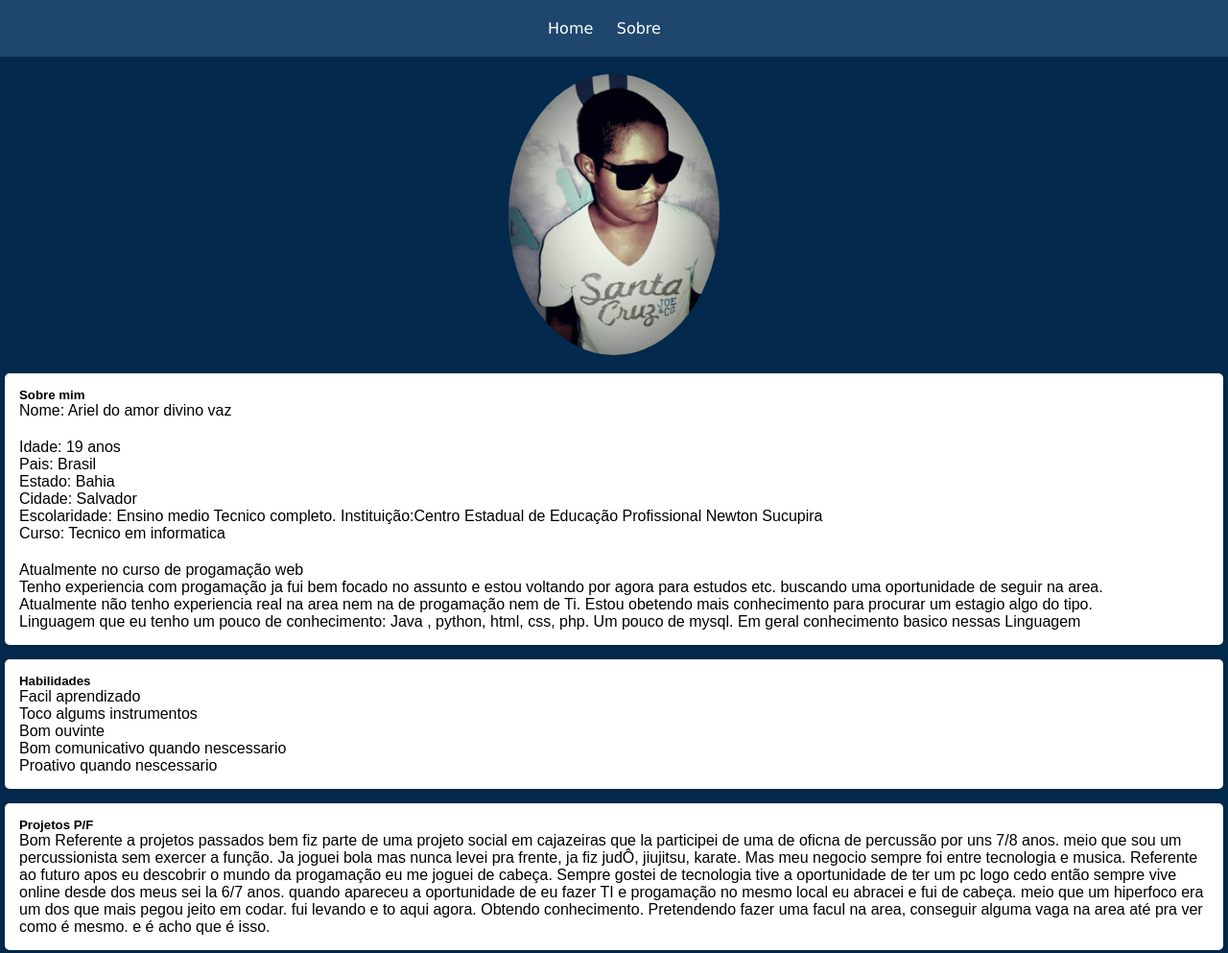
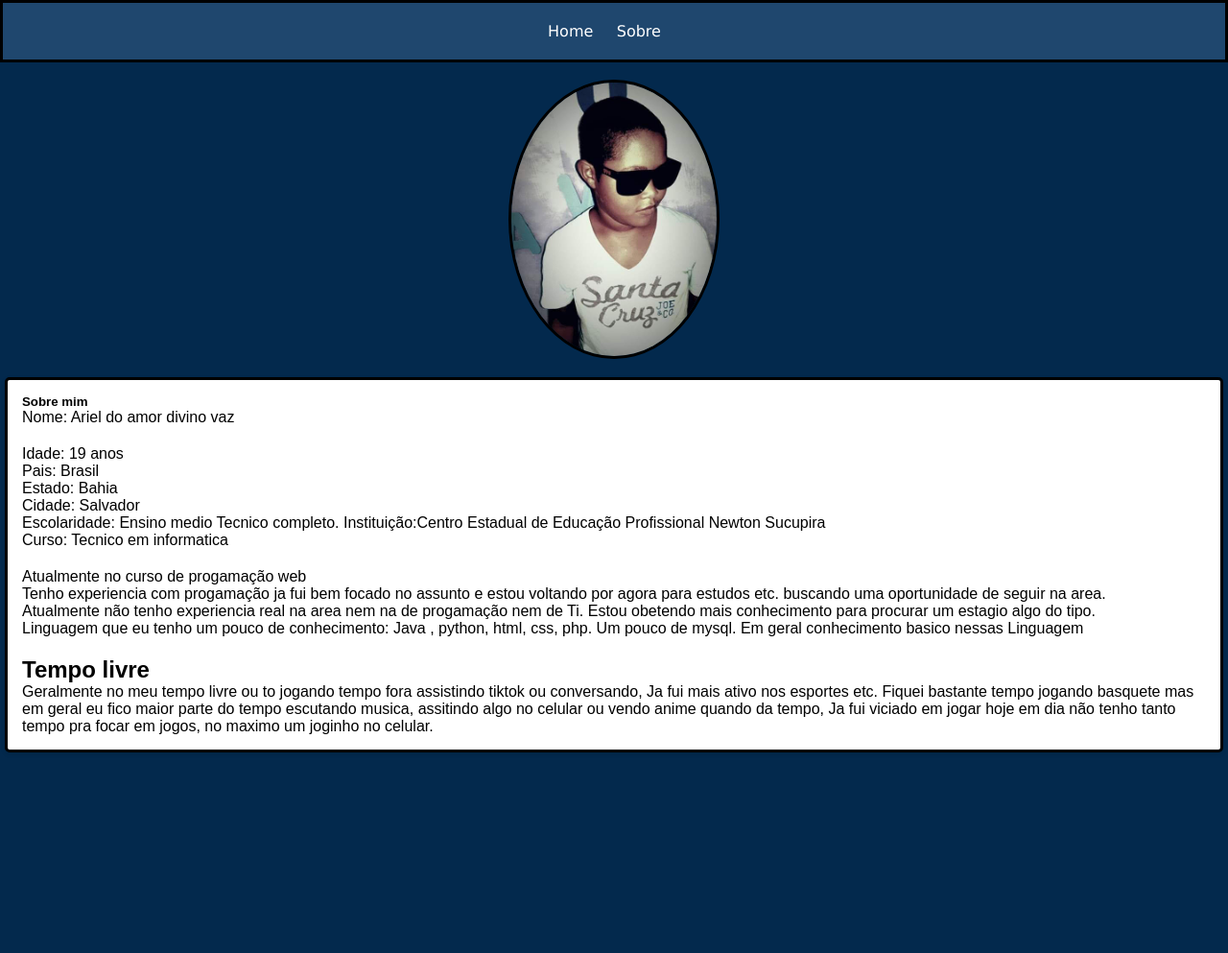
Before and after one commit to llovves2/portfolio, a plain HTML site: page src/sobre.html in a window 1280 px wide. Shown: the whole page at 96% size. After the commit the page ends 800 px from the top, so only its background shows below. Drawn offline with Linux system fonts and the light colour scheme.

Commit message:
add arquivos

```diff
--- a/src/css/index.css
+++ b/src/css/index.css
@@ -8,6 +8,7 @@
 }
 
 nav {
+    border: solid black ;
     background-color: #1f476e;
     padding: 20px;
     text-align: center;
@@ -33,7 +34,7 @@ body {
 }
 .emagem{
     padding-top: 55px;
-    border-radius: 09%;
+    border-radius: 9%;
 }
 .icon {
     /* border: 1px solid black; */
@@ -42,3 +43,18 @@ body {
 
     margin-top: 50px;
 }
+.card {
+    border: solid black;
+    display: flex;
+    flex-flow: column wrap;
+    justify-content: center;
+    align-items: center;
+
+    font-family: Arial, Helvetica, sans-serif;
+
+    background-color: white;
+    padding: 15px;
+    margin: 15px 5px;
+    border-radius: 5px;
+    box-shadow: 0 2px 5px rgba(0, 0, 0,0.1);
+}
--- a/src/css/sobre.css
+++ b/src/css/sobre.css
@@ -8,6 +8,8 @@
 }
 
 nav {
+    border: solid black ;
+
     background-color: #1f476e;
     padding: 20px;
     text-align: center;
@@ -32,6 +34,7 @@ body {
 img {
     width: 220px;
     border-radius: 50%;
+    border: solid black;
 
 }
 .card {
@@ -39,6 +42,7 @@ img {
   font-family: "Acme", sans-serif;
   font-weight: 400;
   font-style: normal;
+  border: solid black;
 
 
     background-color: white;
--- a/src/sobre.html
+++ b/src/sobre.html
@@ -55,18 +55,23 @@
                             <p>Linguagem que eu tenho um pouco de conhecimento: Java , python, html, css, php. Um pouco de mysql.
                                 Em geral conhecimento basico nessas Linguagem
                             </p>
+                            <br>
+                            <h2>Tempo livre</h2>
+                            <p>Geralmente no meu tempo livre ou to jogando tempo fora assistindo tiktok ou conversando, Ja fui mais ativo nos esportes etc.
+                                Fiquei bastante tempo jogando basquete mas em geral eu fico maior parte do tempo escutando musica, assitindo algo no celular ou vendo anime quando da tempo, Ja fui viciado em jogar hoje em dia não tenho tanto tempo pra focar em jogos, no maximo um joginho no celular.
+                            </p>
                     </section>
                     <!-- <hr> -->
-                     <section class="card">
+                     <!-- <section class="card">
                     <h1>Habilidades</h1>
                         <p>Facil aprendizado</p>
                         <p>Toco algums instrumentos</p>
                         <p>Bom ouvinte </p>
                         <p>Bom comunicativo quando nescessario </p>
                         <p>Proativo quando nescessario</p>
-                    </section>
+                    </section> -->
                     <!-- <hr> -->
-                    <section class="card">
+                    <!-- <section class="card">
                     <h1>Projetos P/F</h1>
                     <p>Bom Referente a projetos passados bem fiz parte de uma projeto social em cajazeiras que la participei de uma de oficna de percussão por uns 7/8 anos.
                         meio que sou um percussionista sem exercer a função.     Ja joguei bola mas nunca levei pra frente, ja fiz judÔ, jiujitsu, karate.
@@ -76,7 +81,7 @@
                         fui levando e to aqui agora. Obtendo conhecimento. Pretendendo fazer uma facul na area, conseguir alguma vaga na area até pra ver como é mesmo.
                         e é acho que é isso.
                     </p>
-                    </section>
+                    </section> -->
                 </article>
             </section>
         </section>
```
Also changed, not shown: src/index.html (+20 -0 lines).
